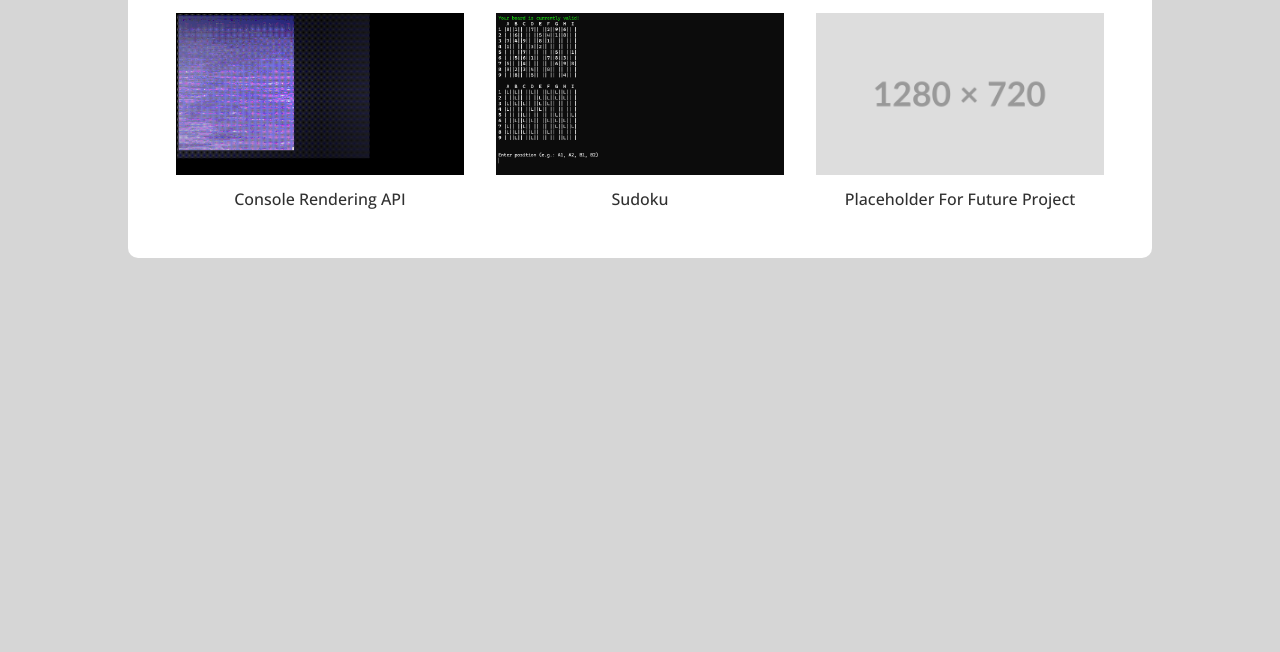
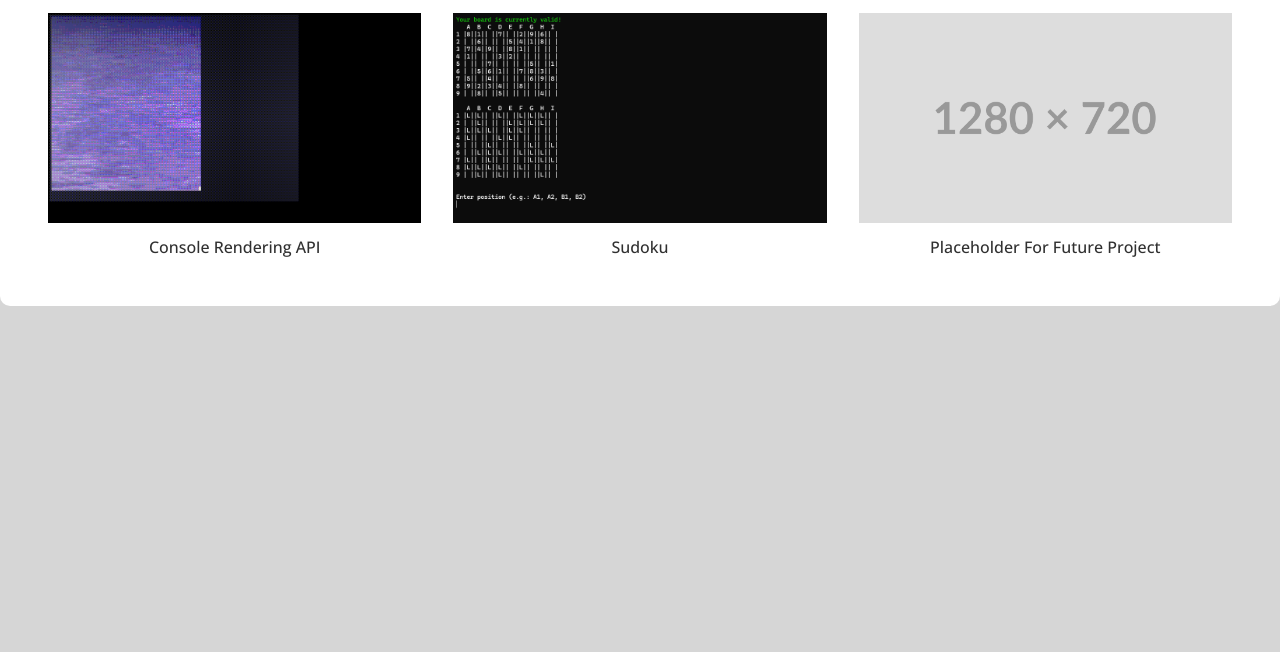
Before and after one commit to naitoyum/naitoyum, a plain HTML site: page index.html in a window 1280 px wide. Shown: the part 148-800 px from the top of the page. Drawn offline with Linux system fonts and the light colour scheme.

Commit message:
Make structure match other pages more

```diff
--- a/index.html
+++ b/index.html
@@ -8,12 +8,12 @@
     <link rel="stylesheet" href="./styles/index.css" />
   </head>
   <body>
-    <main class="container">
+    <main>
       <h1>Welcome</h1>
       <p>Behold my creations</p>
       <section class="projectsSection">
         <article class="project">
-          <a href="./pages/Console Rendering API.html">
+          <a class="projectLink" href="./pages/Console Rendering API.html">
             <!-- This image has dithering and compressing it is impossible 😢 -->
             <img
               class="projectImage"
@@ -24,7 +24,7 @@
           </a>
         </article>
         <article class="project">
-          <a href="./pages/Sudoku.html">
+          <a class="projectLink" href="./pages/Sudoku.html">
             <!-- This image has small text and compressing/resizing is ineffective 😢 -->
             <img
               class="projectImage"
@@ -35,7 +35,7 @@
           </a>
         </article>
         <article class="project">
-          <a>
+          <a class="projectLink">
             <img
               class="projectImage"
               alt="placeholder"
--- a/styles/index.css
+++ b/styles/index.css
@@ -3,11 +3,8 @@ body {
 
   background-color: #d6d6d6;
 }
-a {
-  text-decoration: none;
-  color: #303030;
-}
-.container {
+
+main {
   margin: 1.5rem 0rem;
   padding: 2rem;
   background-color: white;
@@ -31,6 +28,11 @@ p {
   padding-bottom: 1rem;
 
   color: cornflowerblue;
+}
+
+.projectLink {
+  text-decoration: none;
+  color: #303030;
 }
 
 .projectsSection {
```
